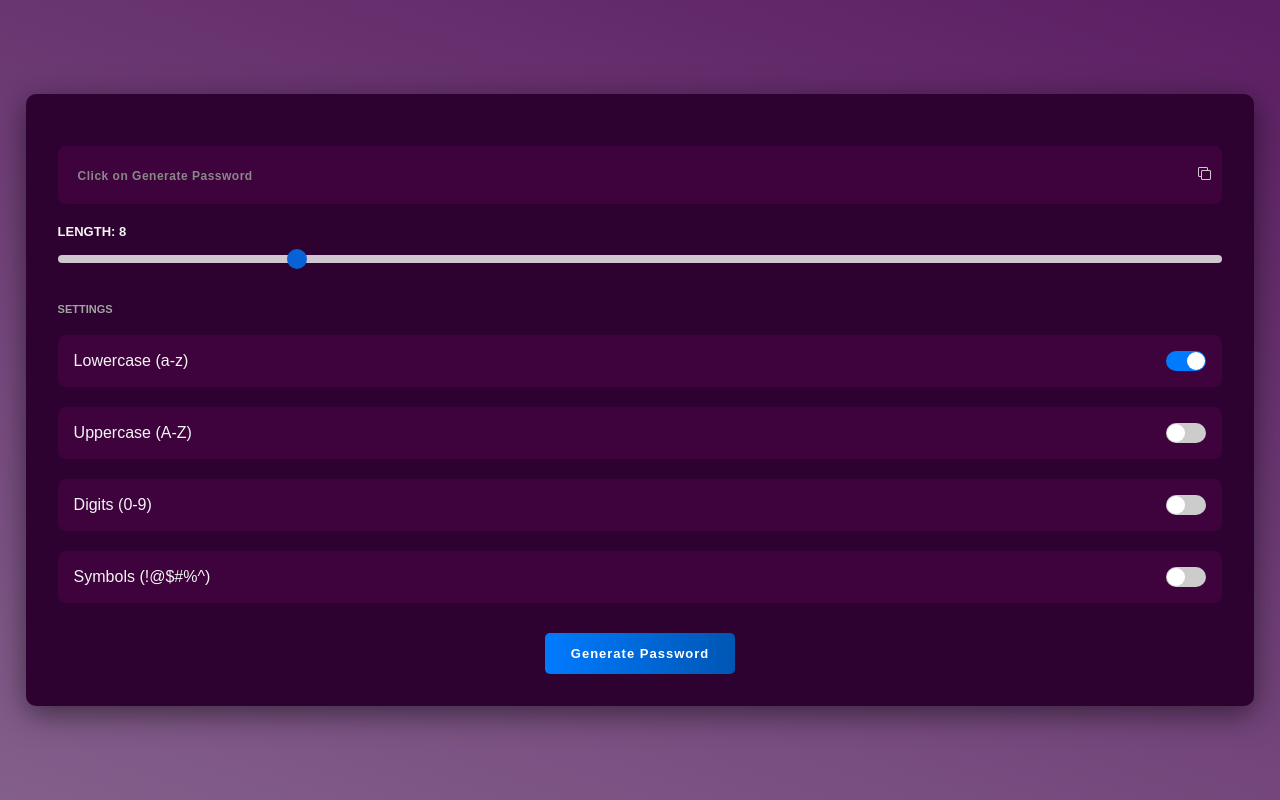
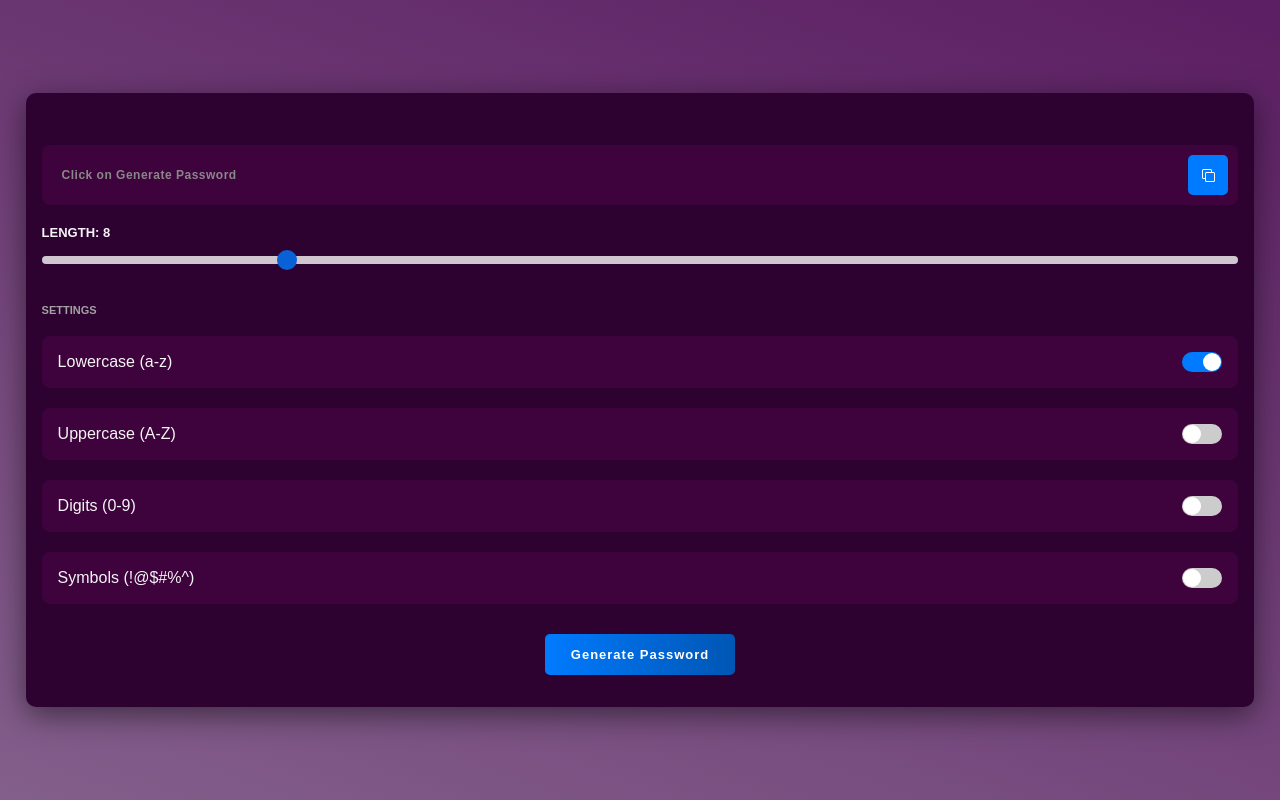
Before and after one commit to chengivan2/passgen, a Next.js app: page / in a window 1280 px wide. Built offline with nearby package versions, Linux system fonts and the light colour scheme.

Commit message:
Modified styling for whole card

```diff
--- a/src/app/theform.css
+++ b/src/app/theform.css
@@ -3,7 +3,7 @@
   display: flex;
   flex-direction: column;
   align-items: center;
-  padding: 2em;
+  padding: 2em 1em;
   margin: 2em 1em;
   border-radius: 10px;
   background: #2d0231;
@@ -28,7 +28,7 @@
 .the-password input {
   position: relative;
   width: 100%;
-  font-size: 16px;
+  font-size: 12px;
   font-weight: bold;
   letter-spacing: 0.5px;
   color: #f8f8f8;
@@ -37,7 +37,6 @@
   outline: none;
   background-color: transparent;
   border-radius: 5px;
-  margin-right: 10px;
 }
 
 .the-password input::placeholder {
@@ -45,8 +44,11 @@
   color: #888;
 }
 
-.the-password button {
-  padding: 10px 20px;
+.the-password .copy-button {
+  display: flex;
+  justify-content: center;
+  align-items: center;
+  padding: .8em;
   border: none;
   background-color: #007bff;
   color: white;
```
